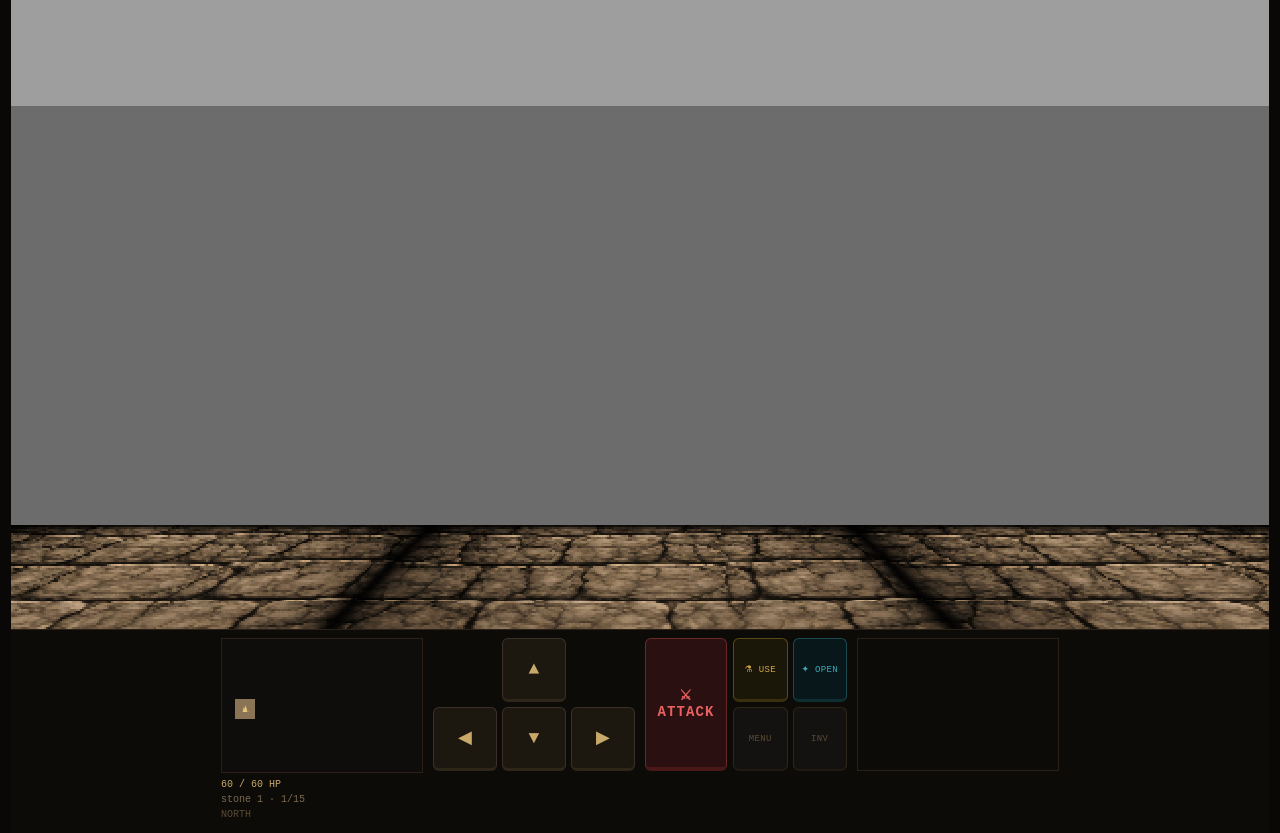
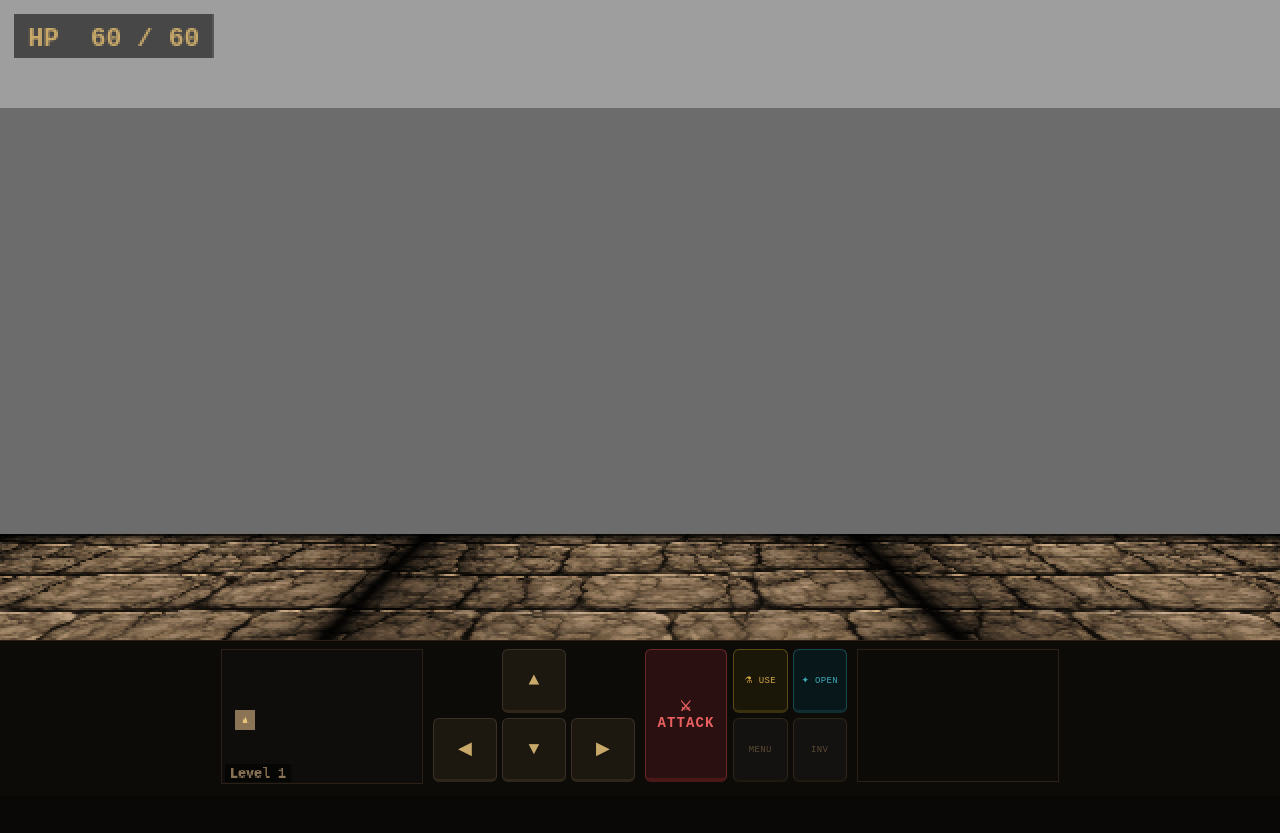
Before and after one commit to jerichomcleod/ogdc, a website built with Vite: page index.html in a window 1280 px wide. After the commit the page ends 800 px from the top, so only its background shows below. Built offline with nearby package versions, Linux system fonts and the light colour scheme.

Commit message:
Updated sizing and nav

```diff
--- a/index.html
+++ b/index.html
@@ -104,11 +104,10 @@
       transform: translateY(2px);
     }
 
-    /* ── Minimap + stats ─────────────────────────────────────── */
+    /* ── Minimap ─────────────────────────────────────────────── */
     #ctrl-minimap {
       display: flex;
       flex-direction: column;
-      gap: 5px;
     }
 
     #minimap-canvas {
@@ -117,17 +116,6 @@
       image-rendering: crisp-edges;
       border: 1px solid #2a2018;
     }
-
-    #minimap-stats {
-      display: flex;
-      flex-direction: column;
-      gap: 2px;
-      font-size: 10px;
-      line-height: 1.3;
-    }
-    #minimap-stats .stat-hp    { color: #c8a96a; }
-    #minimap-stats .stat-floor { color: #7a6a50; }
-    #minimap-stats .stat-dir   { color: #5a4a34; }
 
     /* ── D-pad — explicit cell sizes, no aspect-ratio ────────── */
     #ctrl-dpad {
@@ -287,11 +275,6 @@
     <!-- ── Minimap ────────────────────────────────────────── -->
     <div id="ctrl-minimap">
       <canvas id="minimap-canvas"></canvas>
-      <div id="minimap-stats">
-        <span class="stat-hp">-- / -- HP</span>
-        <span class="stat-floor">loading…</span>
-        <span class="stat-dir">--</span>
-      </div>
     </div>
 
     <!-- ── D-pad ──────────────────────────────────────────── -->
--- a/src/game/gameLoop.ts
+++ b/src/game/gameLoop.ts
@@ -5,7 +5,7 @@ import { processMovement } from '../systems/movementSystem'
 import { processEnemyTurns, generateEntities } from '../systems/entitySystem'
 import { renderDungeon } from '../engine/renderer'
 import { renderMinimap } from '../ui/minimap'
-import { renderLevelEntry, renderGameOver, renderCombatLog } from '../ui/overlays'
+import { renderLevelEntry, renderGameOver, renderCombatLog, renderHpOverlay } from '../ui/overlays'
 
 export function startLoop(state: GameState): void {
   // Populate the first floor's entities
@@ -62,6 +62,7 @@ function render(state: GameState): void {
   switch (state.mode) {
     case 'dungeon':
       renderDungeon(state)
+      renderHpOverlay(state)
       renderMinimap(state)
       renderCombatLog(state)
       renderLevelEntry(state)
--- a/src/ui/minimap.ts
+++ b/src/ui/minimap.ts
@@ -119,14 +119,14 @@ export function renderMinimap(state: GameState): void {
   ctx.closePath()
   ctx.fill()
 
-  // HTML stats
-  const statsEl = document.getElementById('minimap-stats')
-  if (statsEl) {
-    const lvl       = LEVEL_SEQUENCE.indexOf(run.floorId as typeof LEVEL_SEQUENCE[number]) + 1
-    const floorName = run.floorId.replace('_', ' ')
-    statsEl.innerHTML =
-      `<span class="stat-hp">${run.hp} / ${run.maxHp} HP</span>` +
-      `<span class="stat-floor">${floorName} · ${lvl}/${LEVEL_SEQUENCE.length}</span>` +
-      `<span class="stat-dir">${run.facing.toUpperCase()}</span>`
-  }
+  // Level label on canvas bottom-left
+  const lvl = LEVEL_SEQUENCE.indexOf(run.floorId as typeof LEVEL_SEQUENCE[number]) + 1
+  const label = `Level ${lvl}`
+  ctx.font = 'bold 10px monospace'
+  ctx.textAlign = 'left'
+  const lw = ctx.measureText(label).width
+  ctx.fillStyle = 'rgba(0,0,0,0.55)'
+  ctx.fillRect(2, MAP_H - 14, lw + 8, 13)
+  ctx.fillStyle = '#8b7355'
+  ctx.fillText(label, 6, MAP_H - 4)
 }
--- a/src/ui/overlays.ts
+++ b/src/ui/overlays.ts
@@ -101,6 +101,27 @@ export function renderGameOver(state: GameState): void {
   ctx.fillText(`Reached: ${floorLabel}`, CANVAS_W / 2, CANVAS_H / 2 + 60)
 }
 
+// ── HP overlay (top-left of the game canvas) ─────────────────────────────────
+
+export function renderHpOverlay(state: GameState): void {
+  if (state.mode !== 'dungeon') return
+  const ctx = getCtx()
+  const run = state.run
+  const label = `HP  ${run.hp} / ${run.maxHp}`
+
+  ctx.save()
+  ctx.font = 'bold 13px monospace'
+  ctx.textAlign = 'left'
+  const tw = ctx.measureText(label).width
+
+  ctx.fillStyle = 'rgba(0,0,0,0.55)'
+  ctx.fillRect(7, 7, tw + 14, 22)
+
+  ctx.fillStyle = run.hp <= Math.floor(run.maxHp * 0.25) ? '#e86060' : '#c8a96a'
+  ctx.fillText(label, 14, 23)
+  ctx.restore()
+}
+
 // ── Combat log (updates HTML #combat-log element) ────────────────────────────
 
 export function renderCombatLog(state: GameState): void {
```
